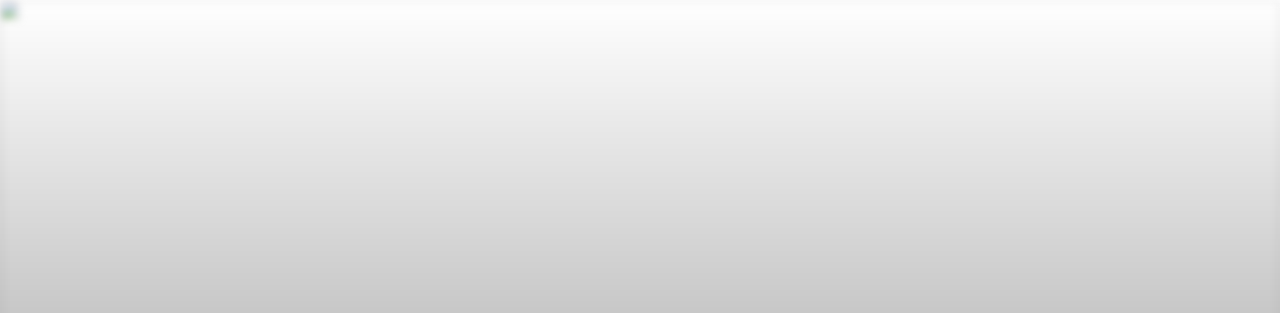
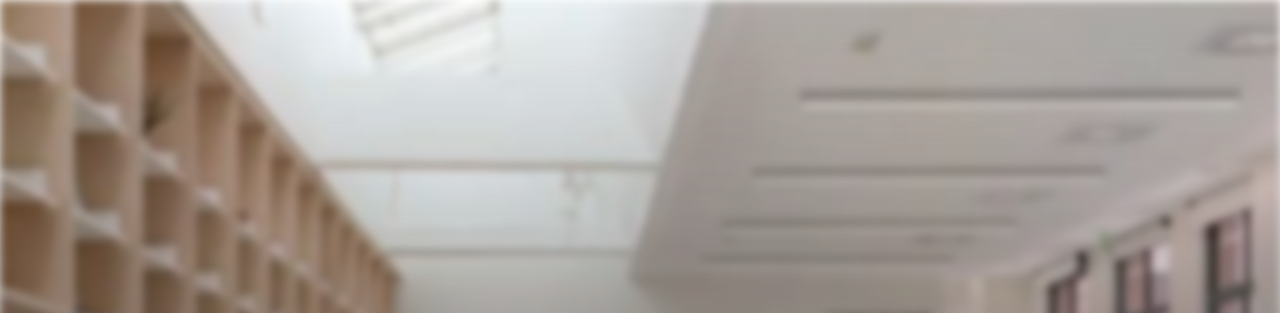
Before and after one commit to Alanzalon/Library-Management-System, a plain HTML site: page index.html in a window 1280 px wide. Shown: the top 313 px of the page. Drawn offline with Linux system fonts and the light colour scheme.

Commit message:
Update index.html

```diff
--- a/index.html
+++ b/index.html
@@ -12,7 +12,7 @@
 
   <body>
     <div class="login-middle">
-      <img src="img/library-background.jpg" width="100%" height="50%"/>
+      <img src="library-background.jpg" width="100%" height="50%"/>
 
       <div class="login-section">
         <div id="welcome">
```
